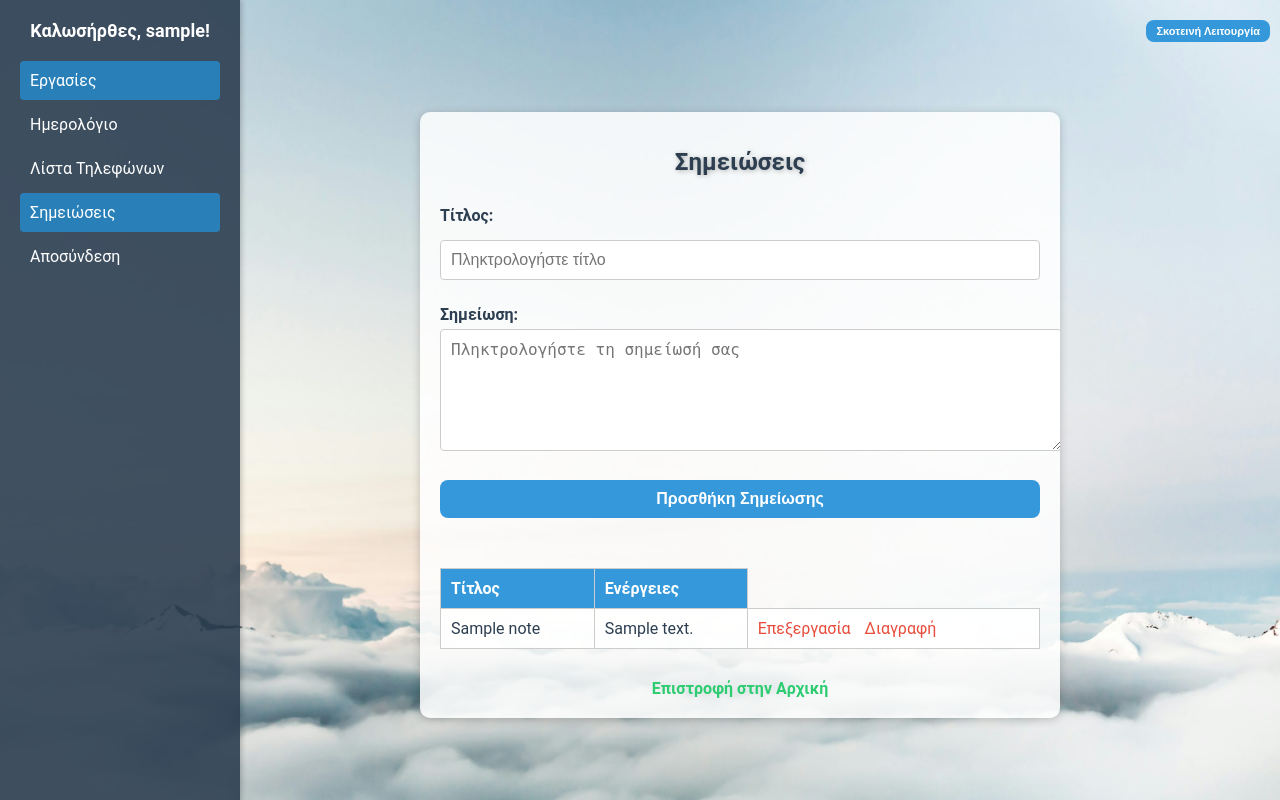
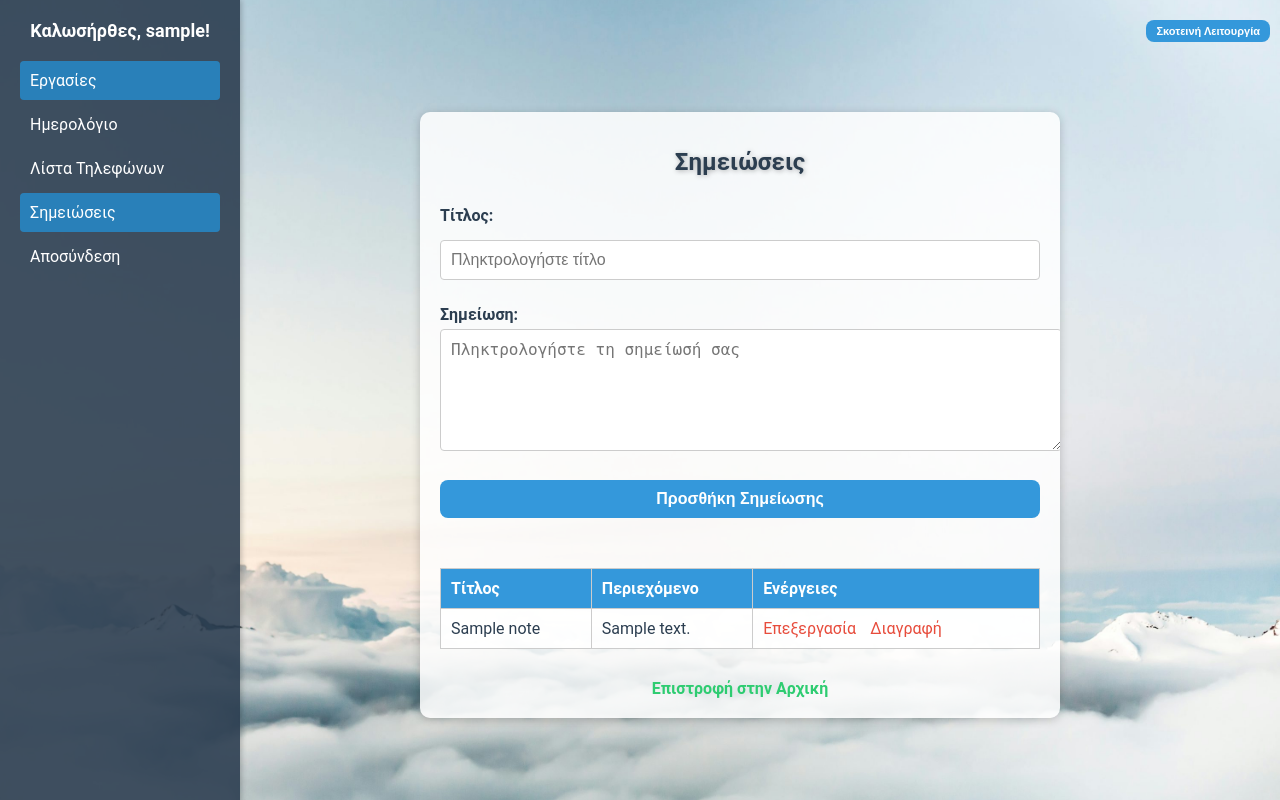
Before and after one commit to GiannisGogas/CRM, a Flask app: template templates/notes.html in a window 1280 px wide. Run offline with Flask 3, Linux system fonts and the light colour scheme; the template is opened without the code that fills it: most values are stand-ins (such as "Sample title", 1, 10 or a date in 2020).

Commit message:
Fix notes table headers and columns alignment

```diff
--- a/templates/notes.html
+++ b/templates/notes.html
@@ -288,6 +288,7 @@
             <table>
                 <tr>
                     <th>Τίτλος</th>
+                    <th>Περιεχόμενο</th>
                     <th>Ενέργειες</th>
                 </tr>
                 {% for note in notes %}
```
Lines whose indentation alone changed are shown as unchanged.
